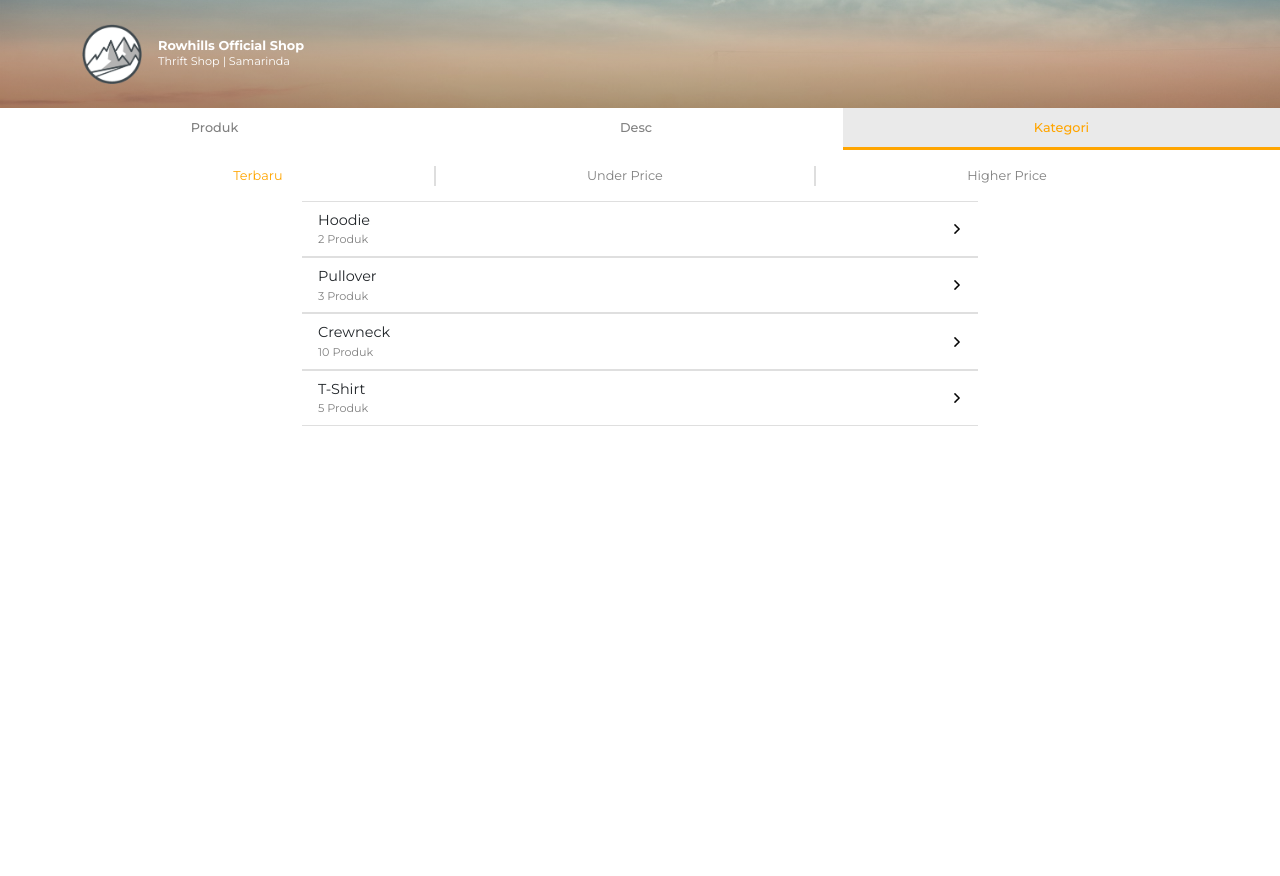
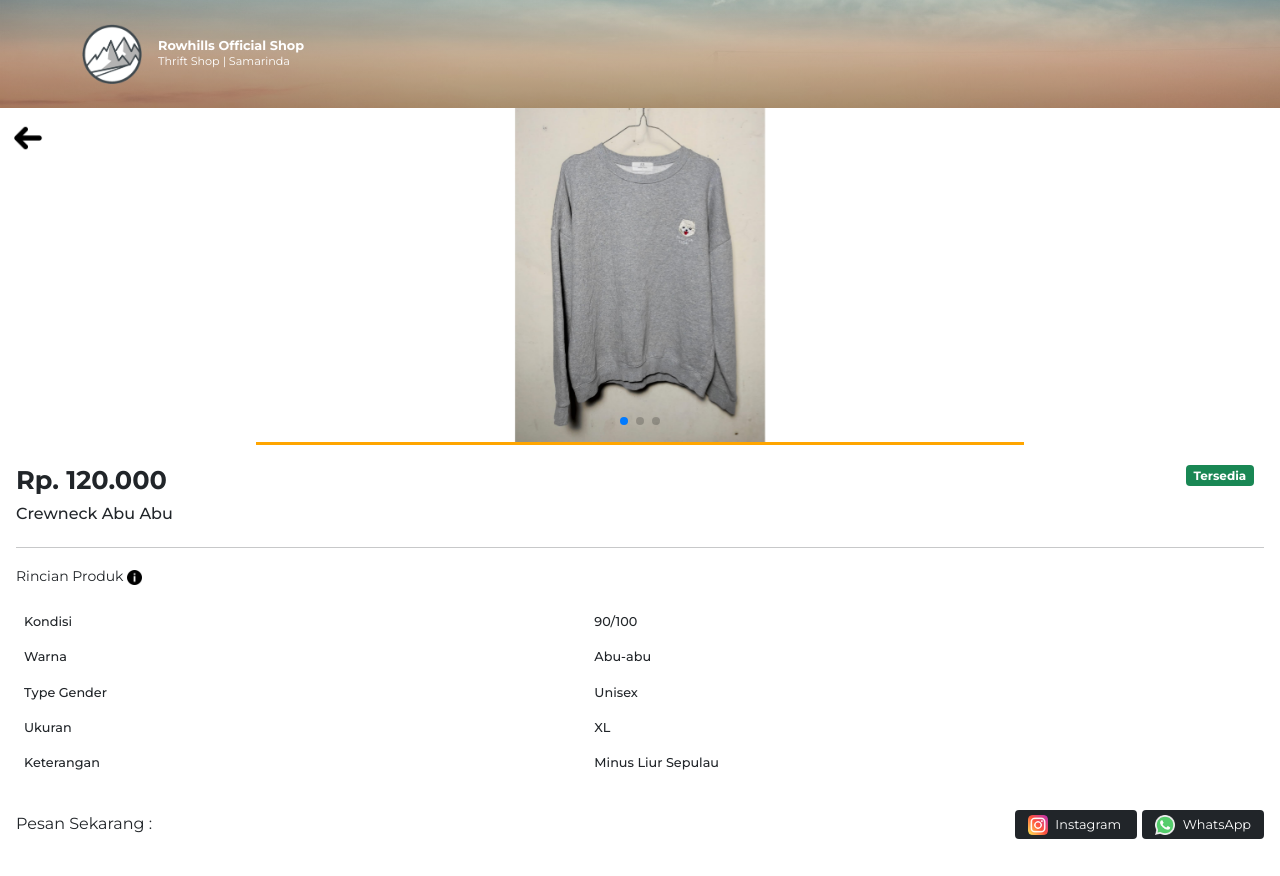
Before and after one commit to yusufsidik/front-end-rowhills, a plain HTML site: page index.html in a window 1280 px wide. Before the commit the page ends 800 px from the top, so only its background shows below. Drawn offline with nearby package versions, Linux system fonts and the light colour scheme.

Commit message:
create add page detail-product and add some image for icon

```diff
--- a/index.html
+++ b/index.html
@@ -13,6 +13,9 @@
   <style>
     @import url('https://fonts.googleapis.com/css2?family=Montserrat:wght@400;500;600;700&display=swap');
   </style>
+
+  <!-- library swiper js -->
+  <link rel="stylesheet" href="https://unpkg.com/swiper@8/swiper-bundle.min.css" />
 
   <!-- my css -->
   <link rel="stylesheet" href="style/style.css">
@@ -33,7 +36,7 @@
     </div>
   </section>
 
-  <section class="section-tab sticky-top">
+  <section class="section-tab sticky-top d-none">
     <div class="tab-list d-flex list-unstyled text-center">
       <a href="" class="tab-item">Produk</a>
       <a href="" class="tab-item">Desc</a>
@@ -48,6 +51,7 @@
     </div>
   </section>
 
+  <!-- page product -->
   <section class="section-product pt-1 d-none">
     <div class="mx-1">
       <div class="content-product d-flex flex-wrap">
@@ -154,7 +158,8 @@
     </div>
   </section>
 
-  <section class="section-list-category">
+  <!-- page category -->
+  <section class="section-list-category d-none">
     <div class="container mx-auto" style="max-width: 700px;">
       <ul class="list-group">
         <a href="" class="text-decoration-none link-product-category">
@@ -189,11 +194,103 @@
       </ul>
     </div>
   </section>
+
+  <!-- page detail product -->
+  <section class="section-product-detail pb-4">
+    <div class="position-relative">
+      <div class="swiper">
+        <!-- Additional required wrapper -->
+        <div class="swiper-wrapper">
+          <!-- Slides -->
+          <div class="swiper-slide">
+            <img src="assets/img/product-1.jpeg" alt="">
+          </div>
+          <div class="swiper-slide">
+            <img src="assets/img/product-2.jpeg" alt="">
+          </div>
+          <div class="swiper-slide">
+            <img src="assets/img/product-3.jpeg" alt="">
+          </div>
+        </div>
+        <!-- If we need pagination -->
+        <div class="swiper-pagination"></div>
+      </div>
+      <div class="detail-product px-3 pt-3">
+        <div class="mt-1 mb-4 price">
+          <h2>Rp. 120.000</h2>
+          <h3>Crewneck Abu Abu</h3>
+          <span class="badge bg-success badge-status">Tersedia</span>
+        </div>
+        <hr>
+        <small>Rincian Produk
+          <img src="assets/img/information.png" alt="" width="15px">
+        </small>
+        <table class="table table-borderless mt-3">
+          <tbody>
+            <tr>
+              <td>Kondisi</td>
+              <td>&nbsp;</td>
+              <td>90/100</td>
+            </tr>
+            <tr>
+              <td>Warna</td>
+              <td>&nbsp;</td>
+              <td>Abu-abu</td>
+            </tr>
+            <tr>
+              <td>Type Gender</td>
+              <td>&nbsp;</td>
+              <td>Unisex</td>
+            </tr>
+            <tr>
+              <td>Ukuran</td>
+              <td>&nbsp;</td>
+              <td>XL</td>
+            </tr>
+            <tr>
+              <td>Keterangan</td>
+              <td>&nbsp;</td>
+              <td>Minus Liur Sepulau</td>
+            </tr>
+          </tbody>
+        </table>
+      </div>
+      <button class="btn btn-back position-absolute top-0 start-0 mt-2">
+        <img src="assets/img/left.png" alt="" width="30px">
+      </button>
+    </div>
+    <div class="content-buy-now p-3 d-flex flex-row justify-content-between align-items-center">
+      <span>Pesan Sekarang :</span>
+      <div class="order-button">
+        <a class="btn buy-now bg-dark text-white text-decoration-none d-inline">
+          <img src="assets/img/instagram.png" alt="" width="20px" class="me-1">
+          Instagram
+        </a>
+        <a class="btn buy-now bg-dark text-white text-decoration-none d-inline">
+          <img src="assets/img/whatsapp-green.png" alt="" width="20px" class="me-1">
+          WhatsApp
+        </a>
+      </div>
+    </div>
+  </section>
+
 </body>
 <!-- bootstrap & popperjs -->
 <script src="assets/js/popper.js"></script>
 <script src="assets/js/bootstrap.js"></script>
 
+<!-- library swiper js -->
+<script src="https://unpkg.com/swiper@8/swiper-bundle.min.js"></script>
+
+<script>
+  const swiper = new Swiper('.swiper', {
+    direction: 'horizontal',
+    loop: false,
+    pagination: {
+      el: '.swiper-pagination',
+    },
+  });
+</script>
 <!-- myscript -->
 <!-- <script src="assets/js/script.js"></script> -->
 
--- a/style/style.scss
+++ b/style/style.scss
@@ -163,3 +163,54 @@ body {
     height: 10px;
   }
 }
+
+.section-product-detail {
+  .swiper {
+    max-width: 768px;
+    border-bottom: 3px solid orange;
+
+    .swiper-slide {
+      text-align: center;
+    }
+
+    img {
+      width: 250px;
+    }
+  }
+
+  .price {
+    position: relative;
+
+    h2 {
+      font-size: 1.6rem;
+      font-weight: 700;
+    }
+
+    h3 {
+      font-size: 1rem;
+    }
+
+    .badge-status {
+      position: absolute;
+      top: 0;
+      right: 10px;
+    }
+  }
+
+  .table {
+    font-size: .8rem;
+    font-weight: 500;
+  }
+
+  .btn-back {
+    cursor: pointer;
+    z-index: 3;
+  }
+
+  .content-buy-now {
+    .buy-now {
+      font-size: .8rem;
+      margin-left: 5px;
+    }
+  }
+}
```
Also changed, not shown: assets/img/information.png (added), assets/img/instagram.png (added), assets/img/left.png (added), style/style.css, 1 other file.
